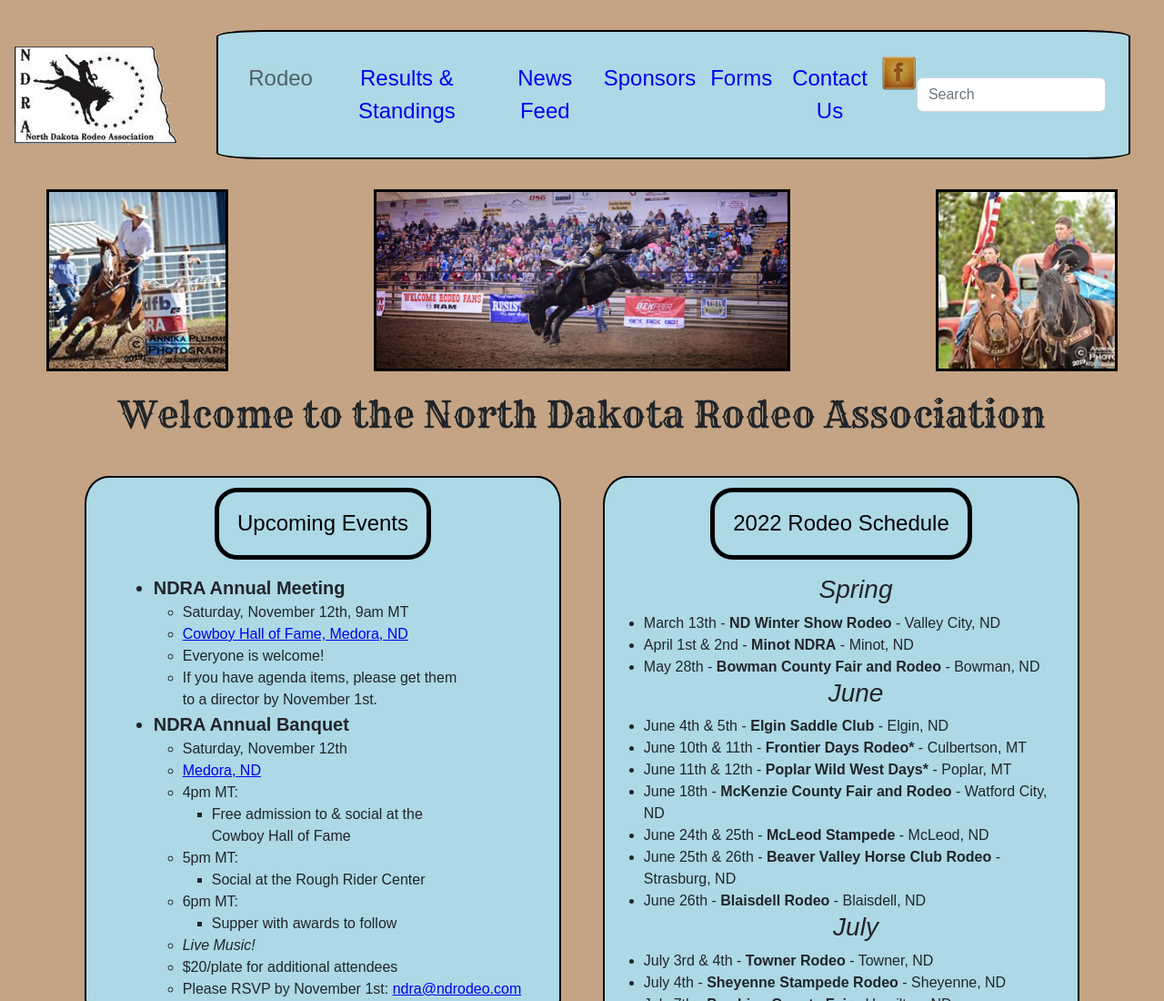
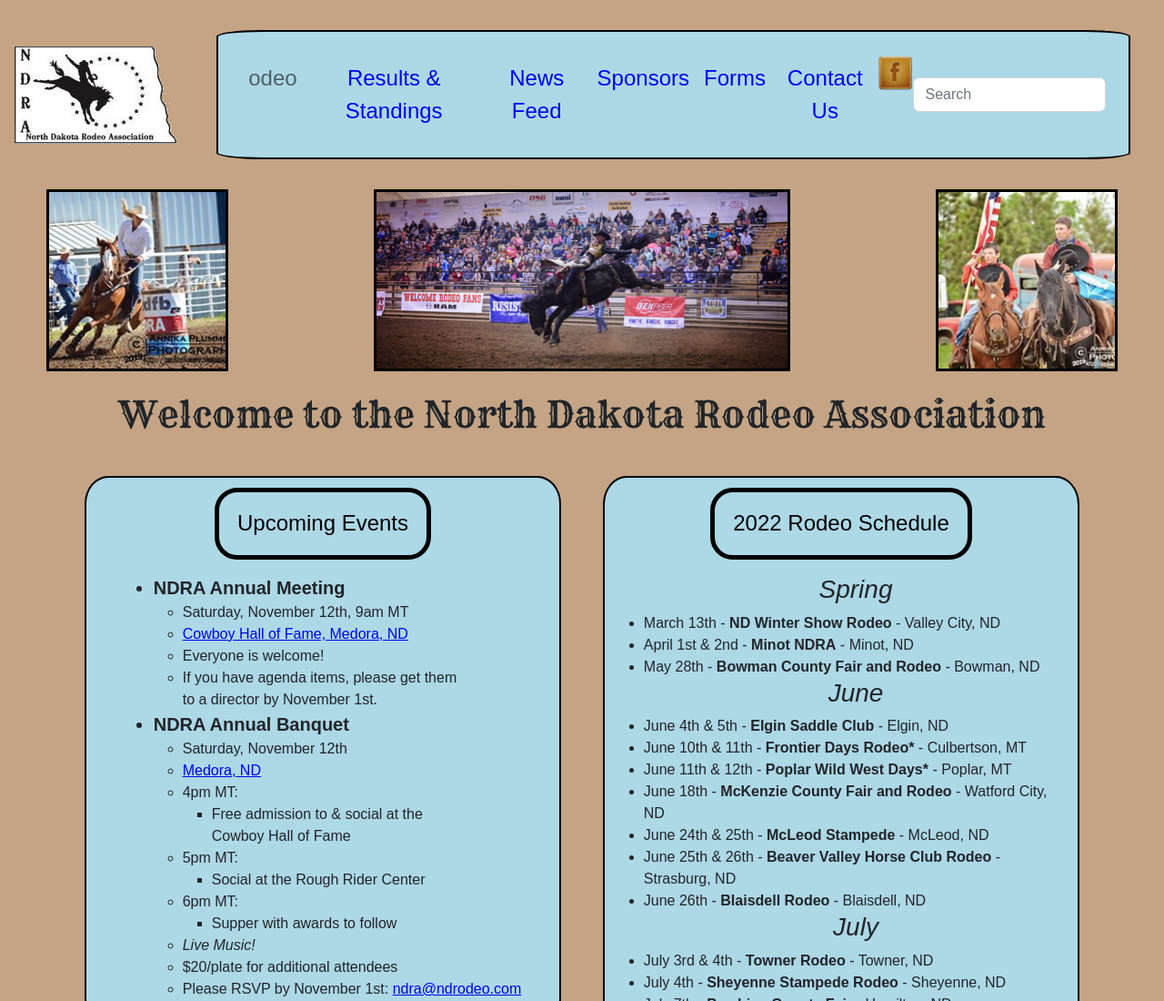
Before and after one commit to daringdolphin517/cs1300-ndrodeo, a plain HTML site: page index.html in a window 1280 px wide. Shown: the top 1100 px of the page at 91% size. Drawn offline with Linux system fonts and the light colour scheme.

Commit message:
Update index.html

```diff
--- a/index.html
+++ b/index.html
@@ -20,7 +20,7 @@
                 <div class=background-box>
                     <div class="collapse navbar-collapse">
                         <ul class="navbar-nav me-auto">
-                            <li class="navbar-item"><a class="nav-link">Rodeo</a></li>
+                            <li class="navbar-item"><a class="nav-link">odeo</a></li>
                             <li class="navbar-item"><a href="#" class="nav-link">Results & Standings</a></li>
                             <li class="navbar-item"><a href="#" class="nav-link">News Feed</a></li>
                             <li class="navbar-item"><a href="#" class="nav-link">Sponsors</a></li>
@@ -55,7 +55,7 @@
                             <div class=background-box>
                                 <div class="vertical-menu">
                                     <ul class="navbar-nav me-auto">
-                                        <li class="navbar-item"><a href="#" class="nav-link">Rodeo</a></li>
+                                        <li class="navbar-item"><a class="nav-link">Rodeo</a></li>
                                         <li class="navbar-item"><a href="#" class="nav-link">Results & Standings</a>
                                         </li>
                                         <li class="navbar-item"><a href="#" class="nav-link">News Feed</a></li>
```
